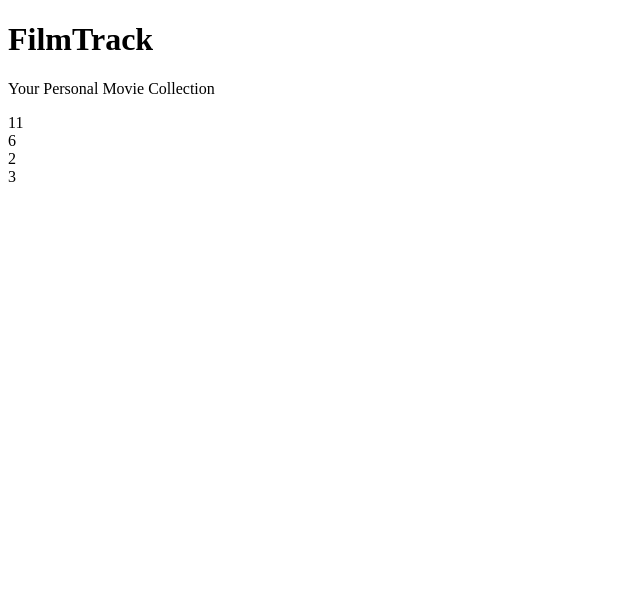
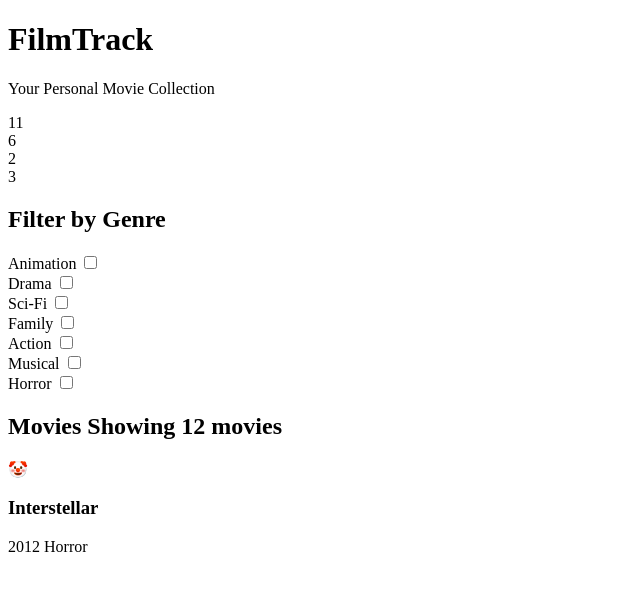
Before and after one commit to ericakcode/movie-tracker, a plain HTML site: page index.html in a window 1280 px wide. Shown: the whole page, without its empty margins (0-640 px from the left). Drawn offline with Linux system fonts and the light colour scheme.

Commit message:
feature: Added filter and movies section HTML

```diff
--- a/index.html
+++ b/index.html
@@ -12,12 +12,105 @@
         <h1 id="logo">FilmTrack</h1>
         <p class="subtitle">Your Personal Movie Collection</p>
       </header>
-      <div class="movie-count">
+      <div class="stats-card">
         <div class="number-card label" id="totalMovies">11</div>
         <div class="number-card label" id="watchedCount">6</div>
         <div class="number-card label" id="watchingCount">2</div>
         <div class="number-card label" id="toWatchCount">3</div>
       </div>
+      <section class="filter-section">
+        <div class="filter-heading">
+          <h2 id="filter-title">Filter by Genre</h2>
+        </div>
+        <div class="filter-genres">
+          <div class="filter-pill">
+            <label for="animation" class="filter-label">Animation</label>
+            <input
+              type="checkbox"
+              class="filter-input genre-filter"
+              id="animation"
+              value="animation"
+            />
+          </div>
+          <div class="filter-pill">
+            <label for="drama" class="filter-label">Drama</label>
+            <input
+              type="checkbox"
+              class="filter-input genre-filter"
+              id="drama"
+              value="drama"
+            />
+          </div>
+          <div class="filter-pill">
+            <label for="sci-fi" class="filter-label">Sci-Fi</label>
+            <input
+              type="checkbox"
+              class="filter-input genre-filter"
+              id="sci-fi"
+              value="sci-fi"
+            />
+          </div>
+          <div class="filter-pill">
+            <label for="family" class="filter-label">Family</label>
+            <input
+              type="checkbox"
+              class="filter-input genre-filter"
+              id="family"
+              value="family"
+            />
+          </div>
+          <div class="filter-pill">
+            <label for="action" class="filter-label">Action</label>
+            <input
+              type="checkbox"
+              class="filter-input genre-filter"
+              id="action"
+              value="action"
+            />
+          </div>
+          <div class="filter-pill">
+            <label for="musical" class="filter-label">Musical</label>
+            <input
+              type="checkbox"
+              class="filter-input genre-filter"
+              id="musical"
+              value="musical"
+            />
+          </div>
+          <div class="filter-pill">
+            <label for="horror" class="filter-label">Horror</label>
+            <input
+              type="checkbox"
+              class="filter-input genre-filter"
+              id="horror"
+              value="horror"
+            />
+          </div>
+        </div>
+      </section>
+      <section class="movies-section">
+        <div class="section-header">
+          <h2 class="section-title">
+            Movies
+            <span class="movie-count" id="movieCount">Showing 12 movies</span>
+          </h2>
+        </div>
+        <div class="movie-grid" id="movieGrid">
+          <div class="movie-card">
+            <div class="movie-status watched"></div>
+            <div class="movie-poster">🤡</div>
+            <div class="movie-info">
+              <div>
+                <h3 class="movie-title">Interstellar</h3>
+                <div class="movie-meta">
+                  <span class="movie-year">2012</span>
+                  <span class="movie-genre">Horror</span>
+                </div>
+              </div>
+            </div>
+          </div>
+        </div>
+      </section>
     </div>
     <script src="script.js"></script>
   </body>
```
